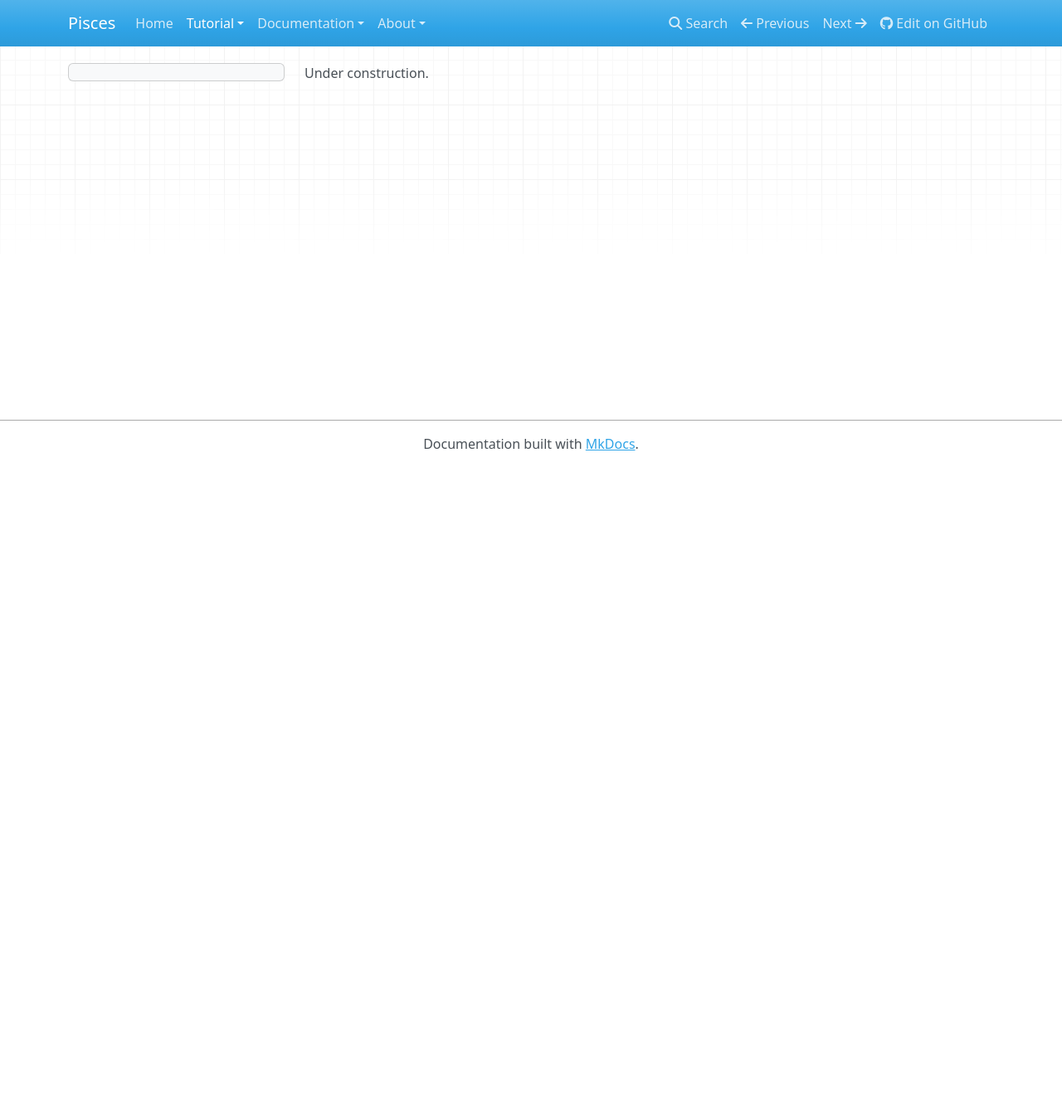
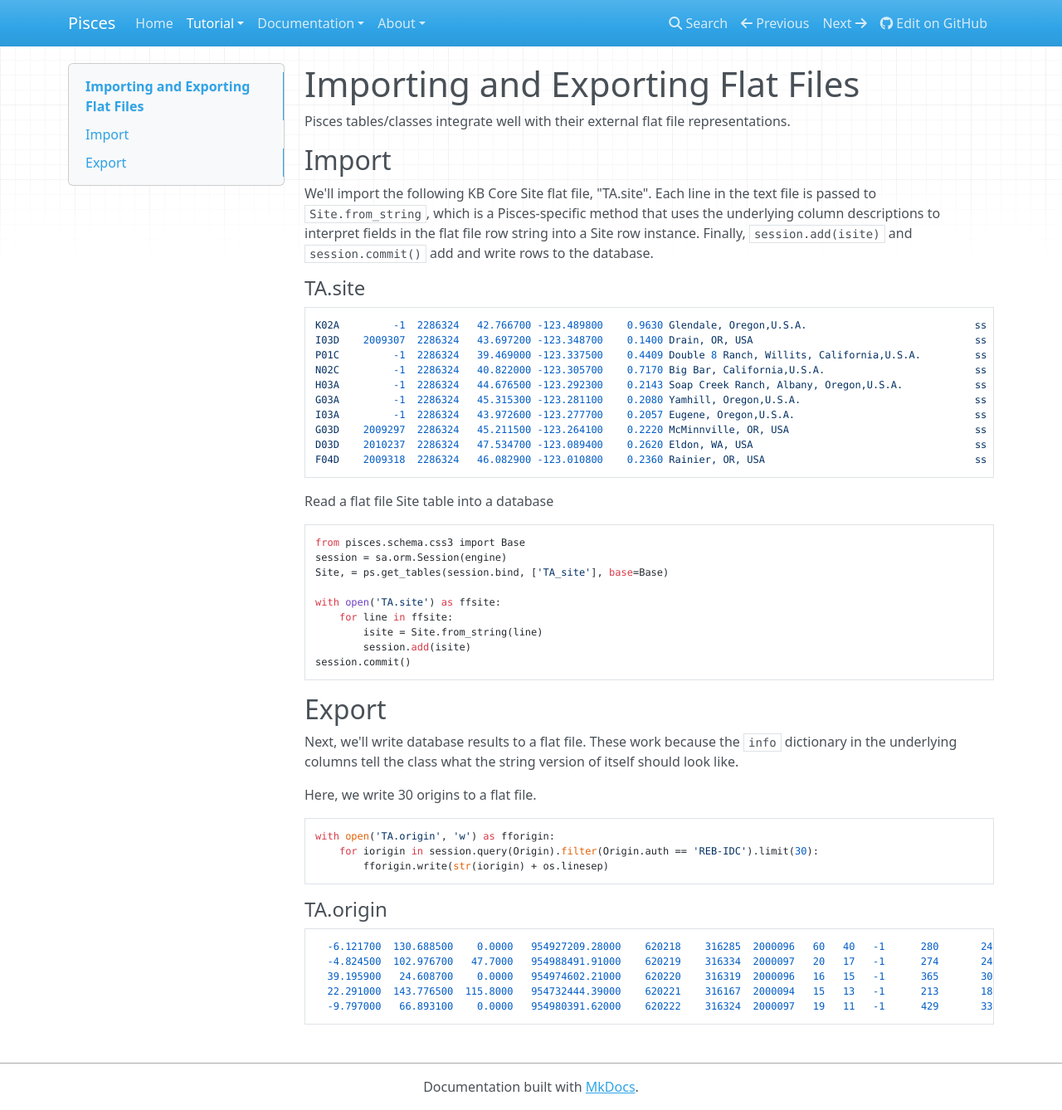
Before and after one commit to LANL-Seismoacoustics/pisces, an MkDocs documentation site: the page built from docs/source/tutorial.flatfiles.md, in a window 1280 px wide and 1338 px high. Shown: the whole window at 83% size. Built offline with MkDocs 1.6.1, drawn with Linux system fonts in a browser that asks for light colours; nearby versions of some CDN libraries; old or Windows-style settings are respelled for this version of MkDocs.

Commit message:
Add tutorial.flatfiles.md

```diff
--- a/docs/source/tutorial.flatfiles.md
+++ b/docs/source/tutorial.flatfiles.md
@@ -1 +1,52 @@
-Under construction.
+# Importing and Exporting Flat Files
+
+Pisces tables/classes integrate well with their external flat file representations.
+
+## Import
+
+We'll import the following KB Core Site flat file, "TA.site".  Each line in the text file is passed to `Site.from_string`, which is a Pisces-specific method that uses the underlying column descriptions to interpret fields in the flat file row string into a Site row instance.  Finally, `session.add(isite)` and `session.commit()` add and write rows to the database.
+
+#### TA.site
+
+    K02A         -1  2286324   42.766700 -123.489800    0.9630 Glendale, Oregon,U.S.A.                            ss   K02A      0.0000    0.0000 2009-04-15 15:55:50
+    I03D    2009307  2286324   43.697200 -123.348700    0.1400 Drain, OR, USA                                     ss   I03D      0.0000    0.0000 2011-10-11 13:07:17
+    P01C         -1  2286324   39.469000 -123.337500    0.4409 Double 8 Ranch, Willits, California,U.S.A.         ss   P01C      0.0000    0.0000 2009-04-15 15:55:50
+    N02C         -1  2286324   40.822000 -123.305700    0.7170 Big Bar, California,U.S.A.                         ss   N02C      0.0000    0.0000 2009-04-15 15:55:50
+    H03A         -1  2286324   44.676500 -123.292300    0.2143 Soap Creek Ranch, Albany, Oregon,U.S.A.            ss   H03A      0.0000    0.0000 2009-04-15 15:55:50
+    G03A         -1  2286324   45.315300 -123.281100    0.2080 Yamhill, Oregon,U.S.A.                             ss   G03A      0.0000    0.0000 2009-04-15 15:55:50
+    I03A         -1  2286324   43.972600 -123.277700    0.2057 Eugene, Oregon,U.S.A.                              ss   I03A      0.0000    0.0000 2009-04-15 15:55:50
+    G03D    2009297  2286324   45.211500 -123.264100    0.2220 McMinnville, OR, USA                               ss   G03D      0.0000    0.0000 2011-10-11 13:07:17
+    D03D    2010237  2286324   47.534700 -123.089400    0.2620 Eldon, WA, USA                                     ss   D03D      0.0000    0.0000 2011-10-11 13:07:17
+    F04D    2009318  2286324   46.082900 -123.010800    0.2360 Rainier, OR, USA                                   ss   F04D      0.0000    0.0000 2011-10-11 13:07:17
+
+
+Read a flat file Site table into a database
+
+    from pisces.schema.css3 import Base
+    session = sa.orm.Session(engine)
+    Site, = ps.get_tables(session.bind, ['TA_site'], base=Base)
+
+    with open('TA.site') as ffsite:
+        for line in ffsite:
+            isite = Site.from_string(line)
+            session.add(isite)
+    session.commit()
+
+
+## Export
+
+Next, we'll write database results to a flat file.  These work because the `info` dictionary in the underlying columns tell the class what the string version of itself should look like.
+
+Here, we write 30 origins to a flat file.
+
+    with open('TA.origin', 'w') as fforigin:
+        for iorigin in session.query(Origin).filter(Origin.auth == 'REB-IDC').limit(30):
+            fforigin.write(str(iorigin) + os.linesep)
+
+#### TA.origin
+
+      -6.121700  130.688500    0.0000   954927209.28000    620218    316285  2000096   60   40   -1      280       24 qp      -999.0000 g    5.60    299796    4.30    299797    6.10    299795 man:inversion   REB-IDC                     -1 2002-06-11 00:00:00
+      -4.824500  102.976700   47.7000   954988491.91000    620219    316334  2000097   20   17   -1      274       24 qp      -999.0000 f    4.10    299798    3.20    299799 -999.00        -1 man:inversion   REB-IDC                     -1 2002-06-11 00:00:00
+      39.195900   24.608700    0.0000   954974602.21000    620220    316319  2000096   16   15   -1      365       30 qp      -999.0000 g    3.80    299801    3.20    299802    3.80    299800 man:inversion   REB-IDC                     -1 2002-06-11 00:00:00
+      22.291000  143.776500  115.8000   954732444.39000    620221    316167  2000094   15   13   -1      213       18 qp      -999.0000 f    3.50    299803 -999.00        -1 -999.00        -1 man:inversion   REB-IDC                     -1 2002-06-11 00:00:00
+      -9.797000   66.893100    0.0000   954980391.62000    620222    316324  2000097   19   11   -1      429       33 qp      -999.0000 g    4.20    299804    4.10    299805 -999.00        -1 man:inversion   REB-IDC                     -1 2002-06-11 00:00:00
```
Also changed, not shown: docs/source/index.md (+3 -0 lines), 3 other files.
